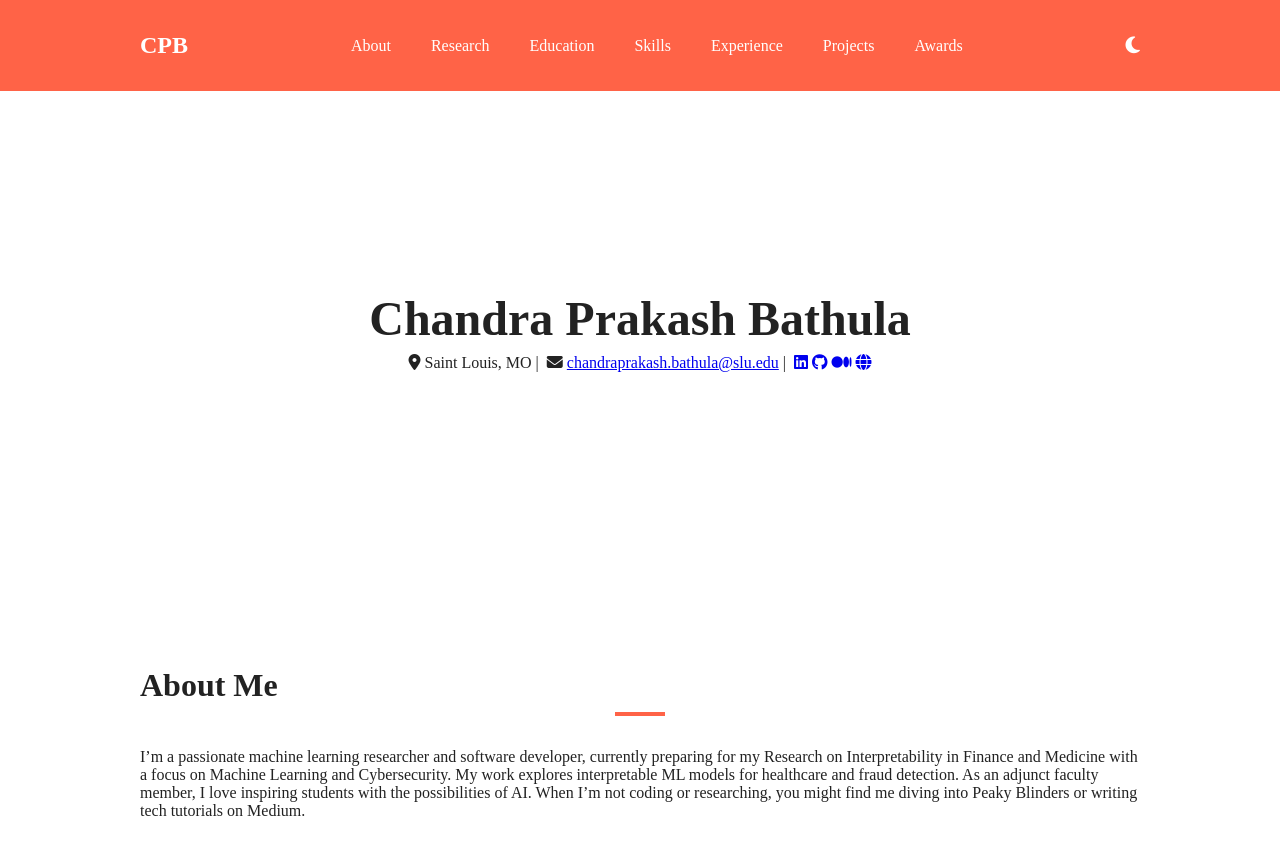
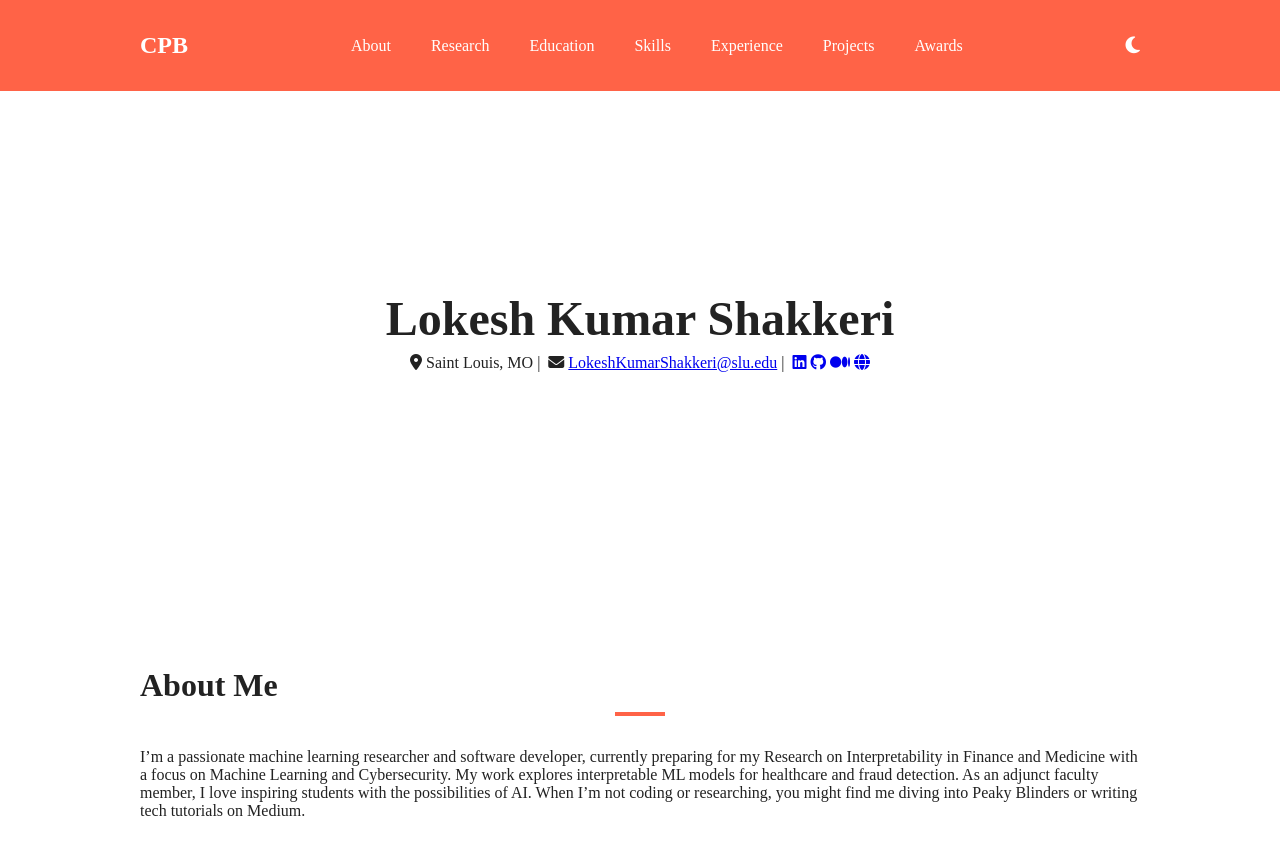
Before and after one commit to Shakkeri143/in-class, a plain HTML site: page index.html in a window 1280 px wide. Shown: the top 855 px of the page. Drawn offline with nearby package versions, Linux system fonts and the light colour scheme; a small style sheet from the web is missing.

Commit message:
Update index.html

```diff
--- a/index.html
+++ b/index.html
@@ -6,7 +6,7 @@
     name="viewport"
     content="width=device-width, initial-scale=1, viewport-fit=cover"
   />
-  <title>Chandra Prakash Bathula | Resume</title>
+  <title>Lokesh Kumar Shakkeri | Resume</title>
 
   <!-- AOS (Animate On Scroll) -->
   <link
@@ -47,12 +47,12 @@
   <!-- HERO -->
   <header id="hero">
     <div class="container hero-content" data-aos="fade-down">
-      <h1>Chandra Prakash Bathula</h1>
+      <h1>Lokesh Kumar Shakkeri</h1>
       <p class="contact-line">
         <i class="fas fa-map-marker-alt"></i> Saint Louis, MO |
         <i class="fas fa-envelope"></i>
-        <a href="mailto:chandraprakash.bathula@slu.edu"
-          >chandraprakash.bathula@slu.edu</a
+        <a href="mailto:LokeshKumarShakkeri@slu.edu"
+          >LokeshKumarShakkeri@slu.edu</a
         > |
         <a href="#" target="_blank"><i class="fab fa-linkedin"></i></a>
         <a href="#" target="_blank"><i class="fab fa-github"></i></a>
```
